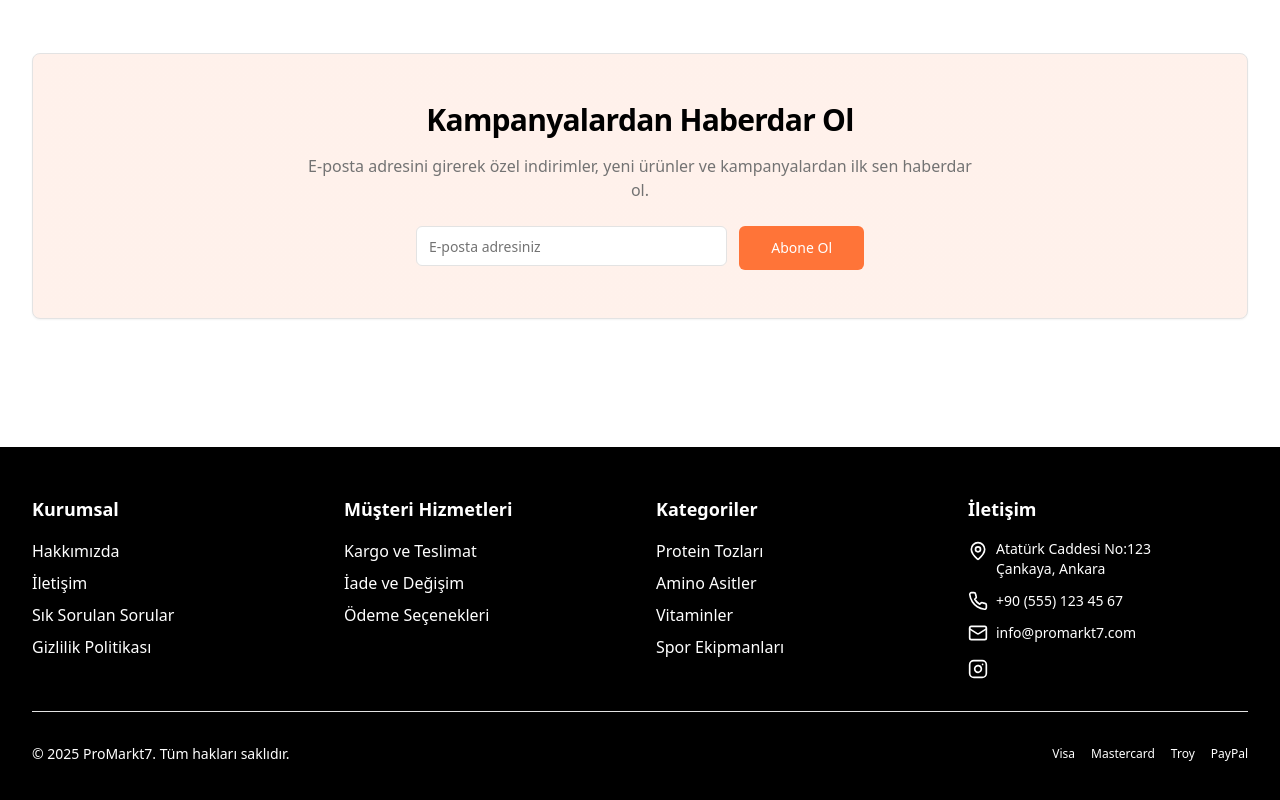
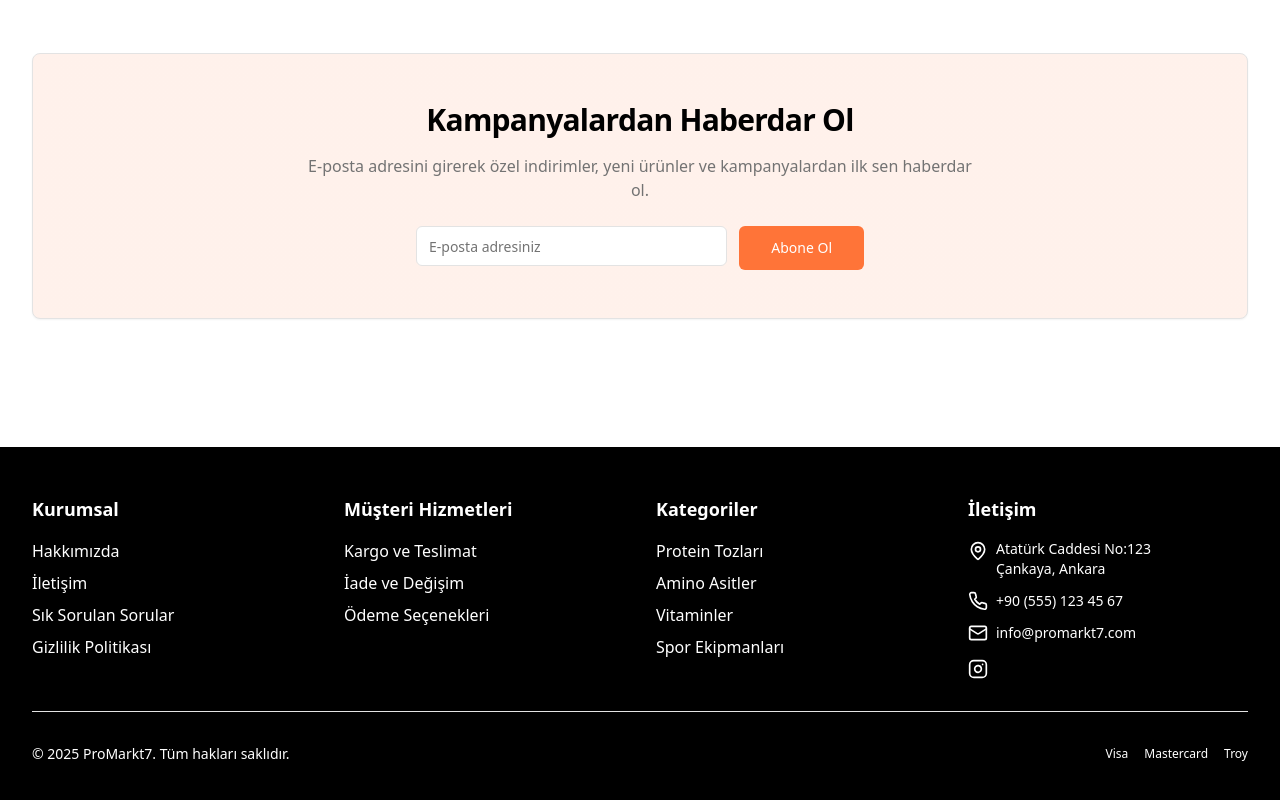
Before and after one commit to woozyalvin-maker/promarkt7-magaza, a React (Vite) app: page / in a window 1280 px wide. Shown: the part 2945-3745 px from the top of the page. Built offline with nearby package versions, Linux system fonts and the light colour scheme; the HTML template or start-up script is replaced by a standard one.

Commit message:
Remove PayPal from footer

```diff
--- a/src/components/Footer.tsx
+++ b/src/components/Footer.tsx
@@ -130,7 +130,6 @@ const Footer = () => {
               <span>Visa</span>
               <span>Mastercard</span>
               <span>Troy</span>
-              <span>PayPal</span>
             </div>
           </div>
         </div>
```
